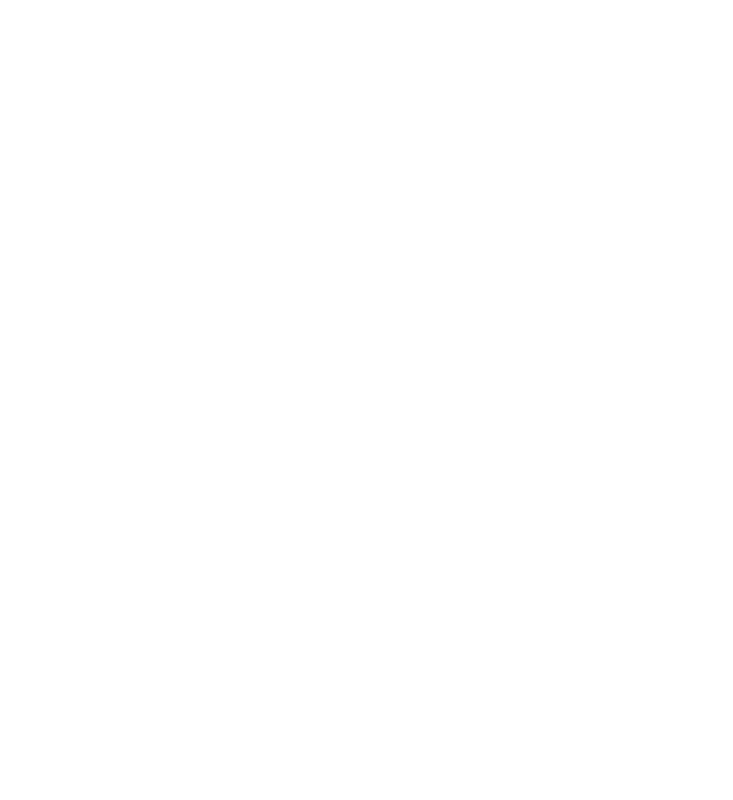
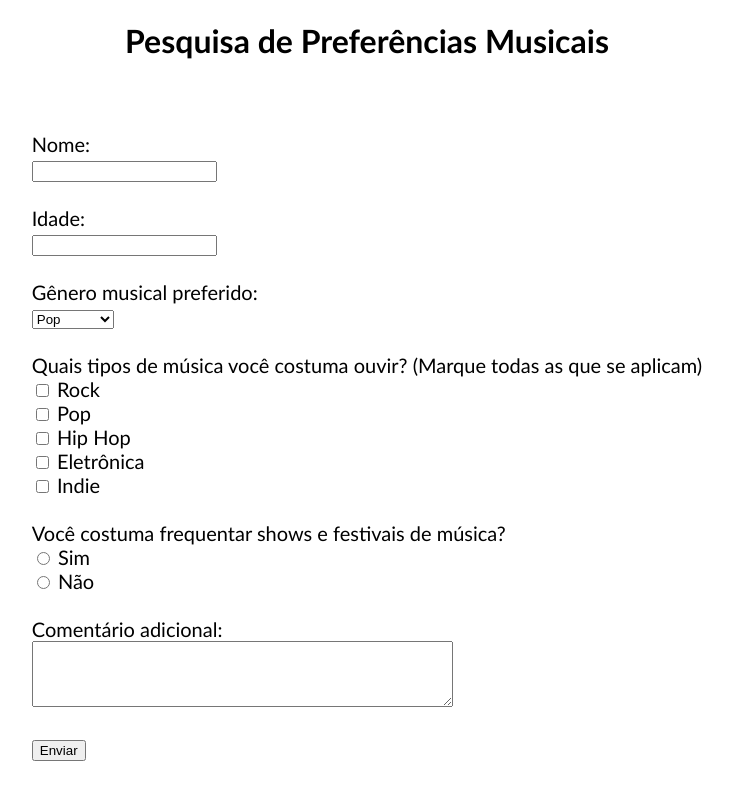
Before and after one commit to mathsouzag/html-formulario, a plain HTML site: page index.html in a window 1280 px wide. Shown: the whole page, without its empty margins (273-1006 px from the left). Drawn offline with Linux system fonts and the light colour scheme.

Commit message:
Formulário finalizado

```diff
--- a/index.html
+++ b/index.html
@@ -5,6 +5,117 @@
         <meta http-equiv="X-UA-Compatible" content="IE=edge" />
         <meta name="viewport" content="width=device-width, initial-scale=1.0" />
         <title>Formulário</title>
+        <style>
+            body {
+                font-family: "Trebuchet MS", "Lucida Sans Unicode",
+                    "Lucida Grande", "Lucida Sans", Arial, sans-serif;
+            }
+            .musica {
+                display: flex;
+                justify-content: center;
+                font-size: 20px;
+            }
+            h1 {
+                text-align: center;
+                padding-bottom: 50px;
+            }
+        </style>
     </head>
-    <body></body>
+    <body>
+        <h1>Pesquisa de Preferências Musicais</h1>
+        <div class="musica">
+            <form>
+                <label for="nome">Nome:</label><br />
+                <input type="text" id="nome" name="nome" required /><br /><br />
+
+                <label for="idade">Idade:</label><br />
+                <input
+                    type="number"
+                    id="idade"
+                    name="idade"
+                    required
+                /><br /><br />
+
+                <label for="genero_preferido">Gênero musical preferido:</label
+                ><br />
+                <select id="genero_preferido" name="genero_preferido">
+                    <option value="pop">Pop</option>
+                    <option value="rock">Rock</option>
+                    <option value="hip_hop">Hip Hop</option>
+                    <option value="eletronica">Eletrônica</option>
+                    <option value="indie">Indie</option>
+                    <option value="outro">Outro</option></select
+                ><br /><br />
+
+                <label
+                    >Quais tipos de música você costuma ouvir? (Marque todas as
+                    que se aplicam)</label
+                ><br />
+                <input
+                    type="checkbox"
+                    id="rock"
+                    name="tipo_musica[]"
+                    value="rock"
+                />
+                <label for="rock">Rock</label><br />
+                <input
+                    type="checkbox"
+                    id="pop"
+                    name="tipo_musica[]"
+                    value="pop"
+                />
+                <label for="pop">Pop</label><br />
+                <input
+                    type="checkbox"
+                    id="hip_hop"
+                    name="tipo_musica[]"
+                    value="hip_hop"
+                />
+                <label for="hip_hop">Hip Hop</label><br />
+                <input
+                    type="checkbox"
+                    id="eletronica"
+                    name="tipo_musica[]"
+                    value="eletronica"
+                />
+                <label for="eletronica">Eletrônica</label><br />
+                <input
+                    type="checkbox"
+                    id="indie"
+                    name="tipo_musica[]"
+                    value="indie"
+                />
+                <label for="indie">Indie</label><br /><br />
+
+                <label
+                    >Você costuma frequentar shows e festivais de música?</label
+                ><br />
+                <input
+                    type="radio"
+                    id="sim"
+                    name="frequenta_shows"
+                    value="sim"
+                />
+                <label for="sim">Sim</label><br />
+                <input
+                    type="radio"
+                    id="nao"
+                    name="frequenta_shows"
+                    value="nao"
+                />
+                <label for="nao">Não</label><br /><br />
+
+                <label for="comentario">Comentário adicional:</label><br />
+                <textarea
+                    id="comentario"
+                    name="comentario"
+                    rows="4"
+                    cols="50"
+                ></textarea
+                ><br /><br />
+
+                <input type="submit" value="Enviar" />
+            </form>
+        </div>
+    </body>
 </html>
```
